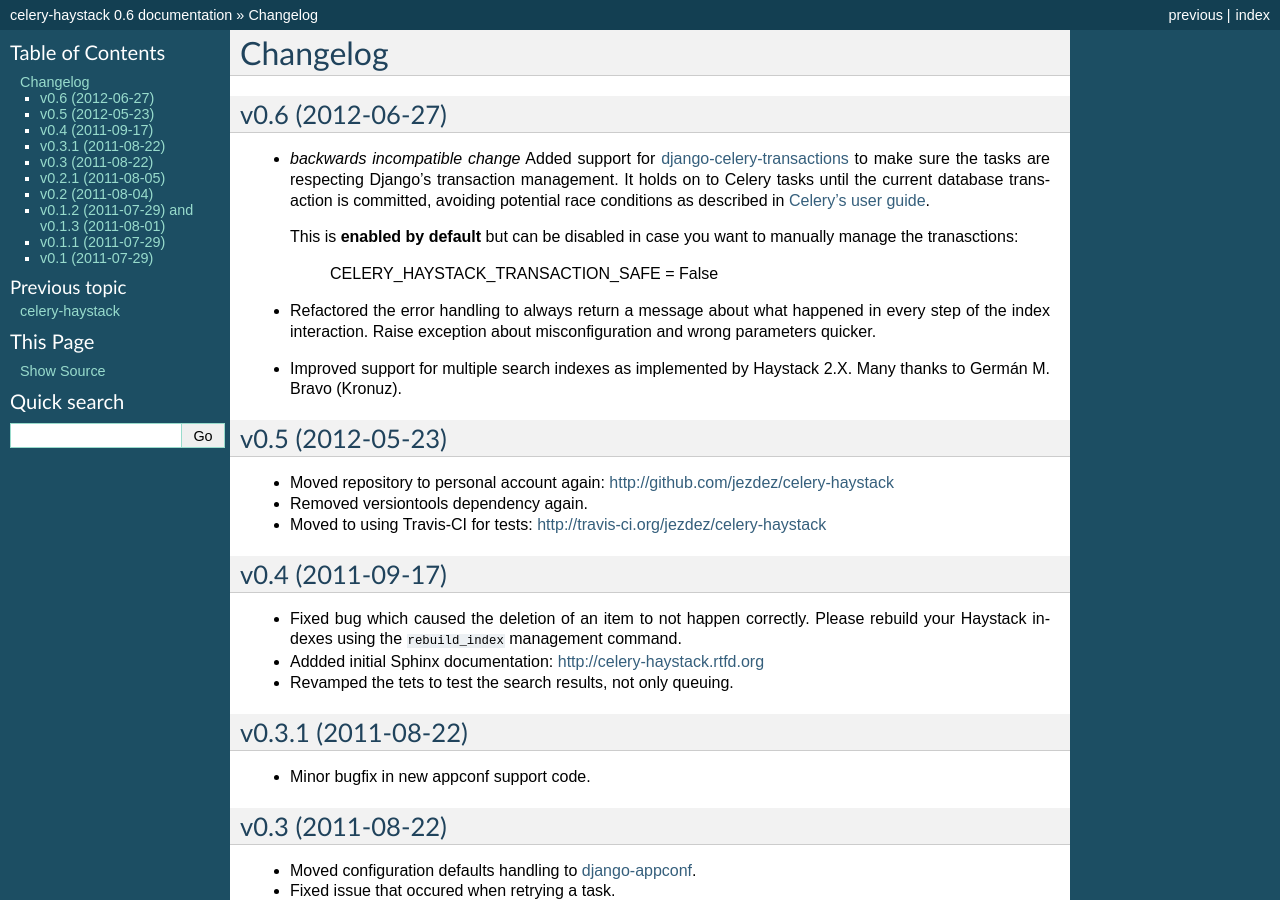
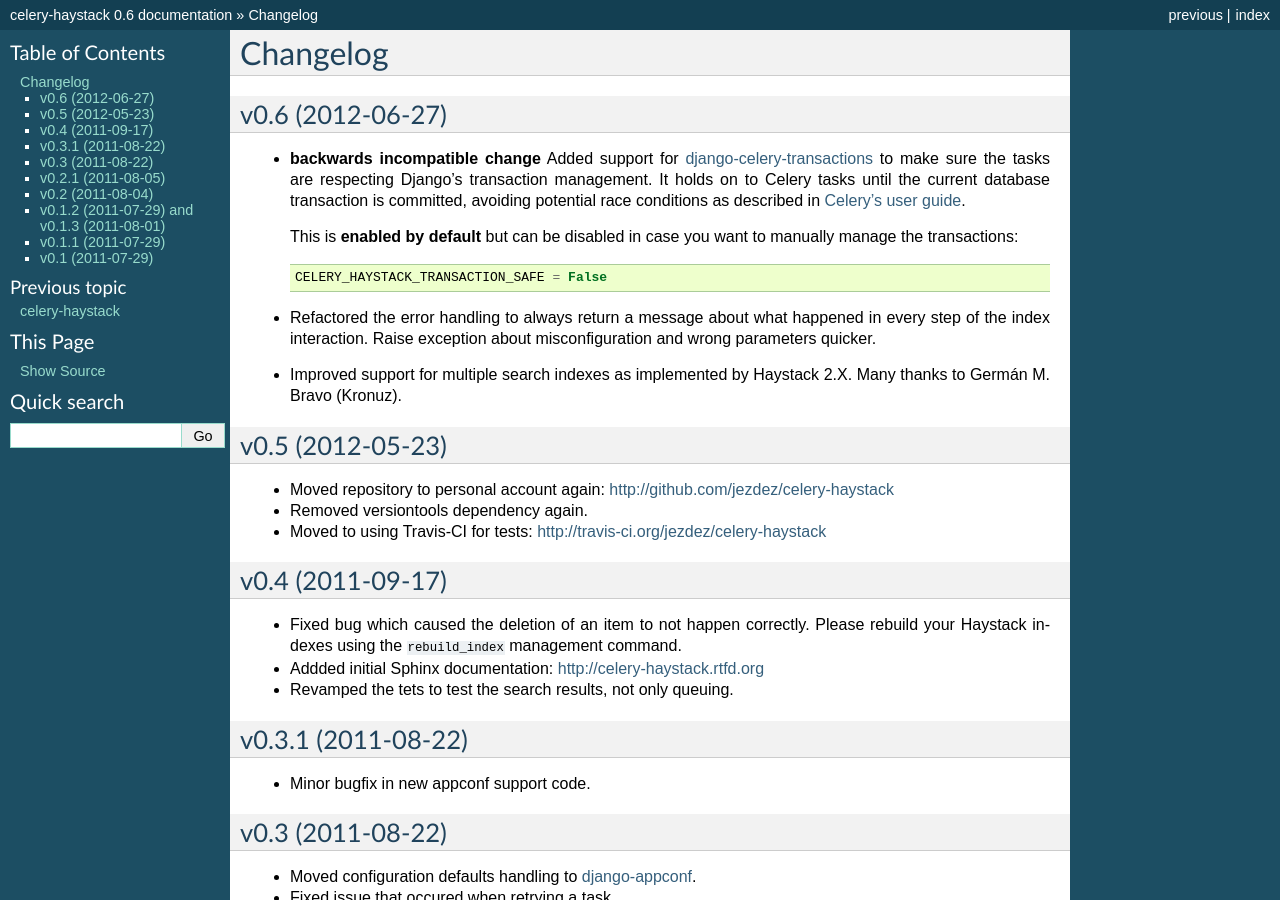
Before and after one commit to django-haystack/celery-haystack, a Sphinx documentation site: the page built from docs/changelog.rst, in a window 1280 px wide and 900 px high. Built offline with Sphinx 7.4.7, drawn with Linux system fonts in a browser that asks for light colours.

Commit message:
Fixed typos in changelog.

```diff
--- a/docs/changelog.rst
+++ b/docs/changelog.rst
@@ -4,14 +4,14 @@ Changelog
 v0.6 (2012-06-27)
 -----------------
 
-* *backwards incompatible change* Added support for
+* **backwards incompatible change** Added support for
   `django-celery-transactions`_ to make sure the tasks are respecting
   Django's transaction management. It holds on to Celery tasks
   until the current database transaction is committed, avoiding potential
   race conditions as described in `Celery's user guide`_.
 
   This is **enabled by default** but can be disabled in case you want
-  to manually manage the tranasctions:
+  to manually manage the transactions::
 
       CELERY_HAYSTACK_TRANSACTION_SAFE = False
 
```
